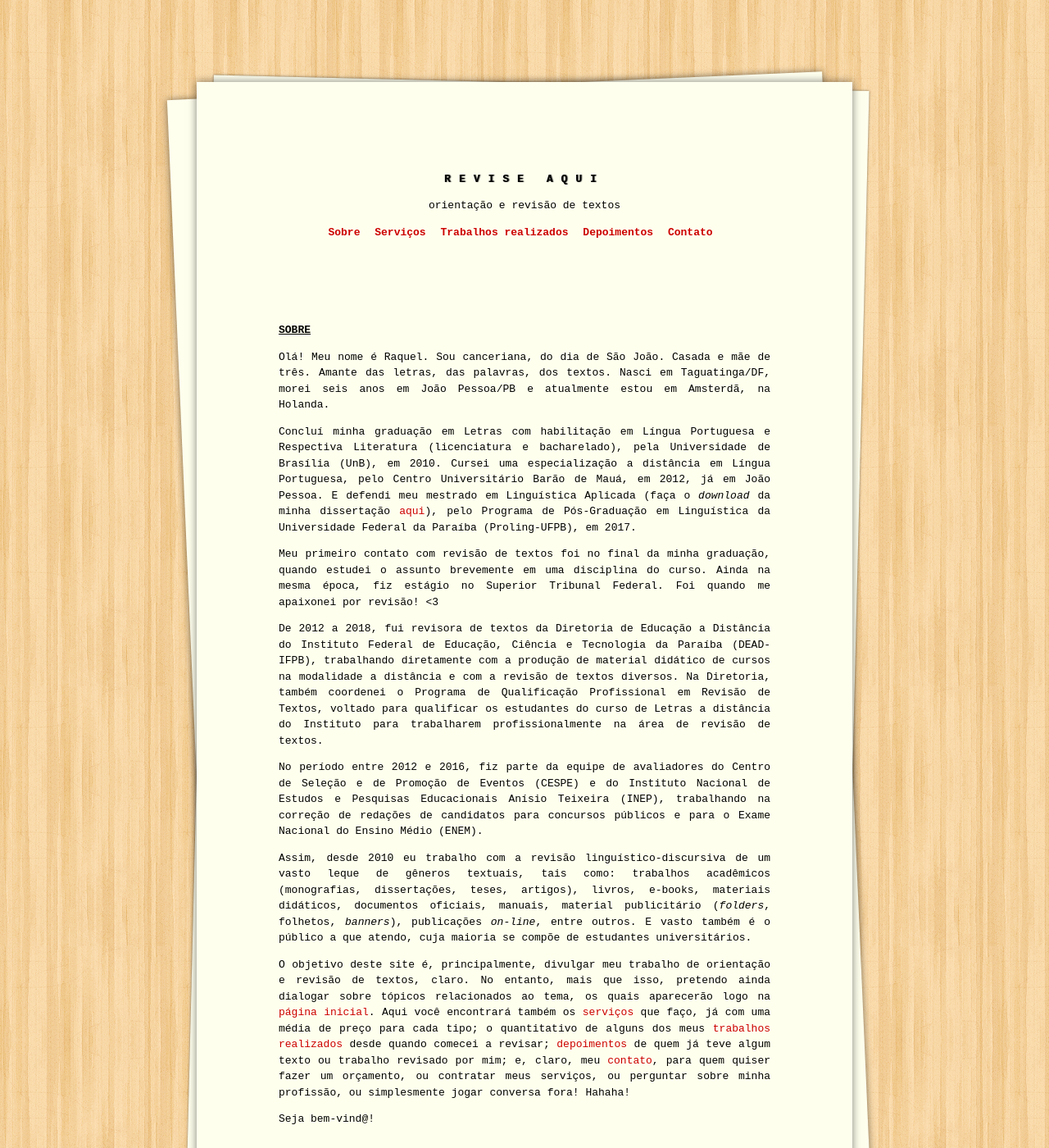
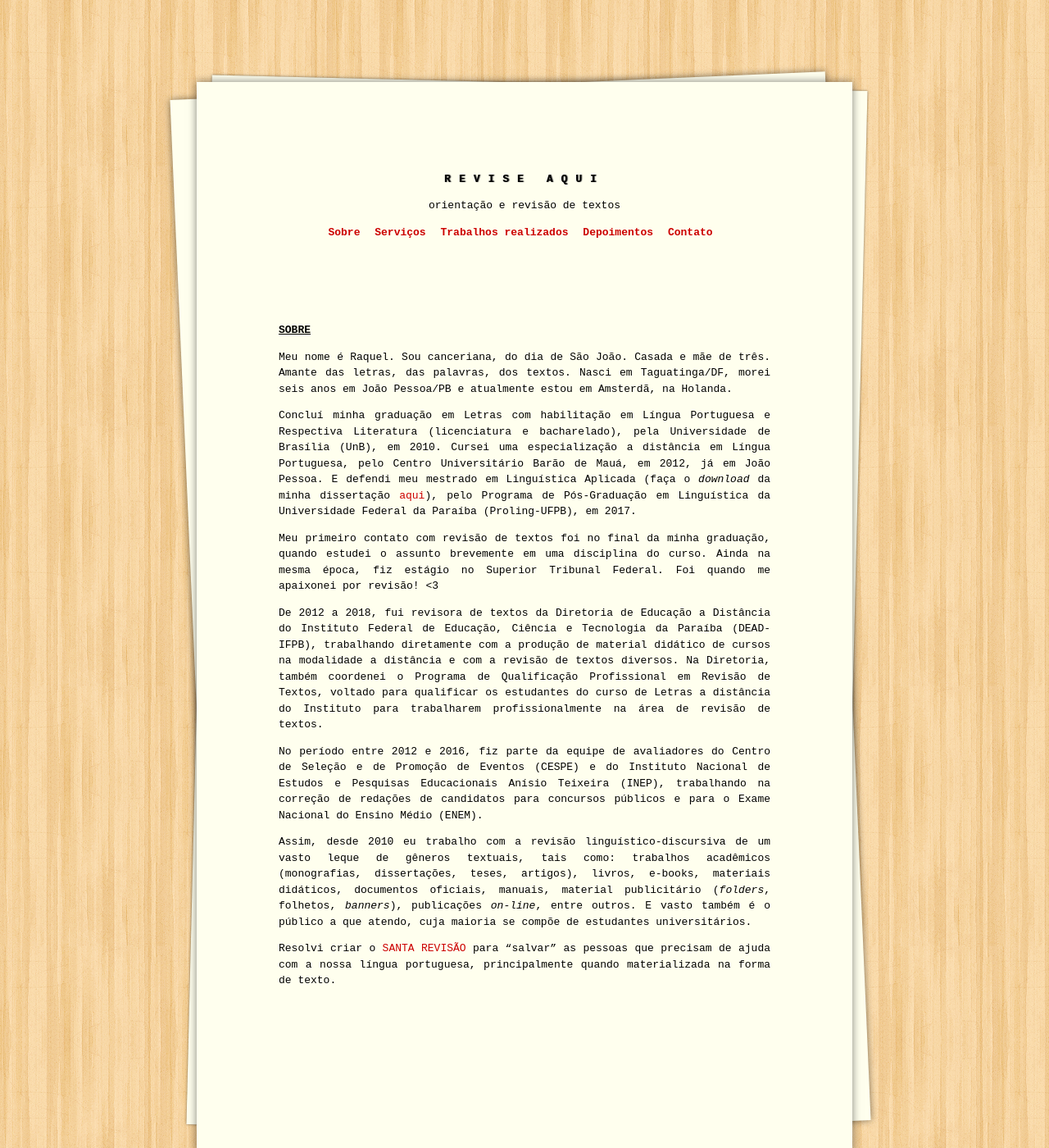
Before and after one commit to raqueldiniz/site, a Jekyll site: the page built from sobre.md, in a window 1280 px wide and 1400 px high. Shown: the whole window at 82% size. Built offline with Jekyll 4.4.1, drawn with Linux system fonts in a browser that asks for light colours.

Commit message:
Update sobre.md

```diff
--- a/sobre.md
+++ b/sobre.md
@@ -4,7 +4,7 @@ title: Sobre
 permalink: /sobre/
 ---
 
-Olá! Meu nome é Raquel. Sou canceriana, do dia de São João. Casada e mãe de três. Amante das letras, das palavras, dos textos. Nasci em Taguatinga/DF, morei seis anos em João Pessoa/PB e atualmente estou em Amsterdã, na Holanda.
+Meu nome é Raquel. Sou canceriana, do dia de São João. Casada e mãe de três. Amante das letras, das palavras, dos textos. Nasci em Taguatinga/DF, morei seis anos em João Pessoa/PB e atualmente estou em Amsterdã, na Holanda.
 
 Concluí minha graduação em Letras com habilitação em Língua Portuguesa e Respectiva Literatura (licenciatura e bacharelado), pela Universidade de Brasília (UnB), em 2010. Cursei uma especialização a distância em Língua Portuguesa, pelo Centro Universitário Barão de Mauá, em 2012, já em João Pessoa. E defendi meu mestrado em Linguística Aplicada (faça o _download_ da minha dissertação [aqui](https://sigaa.ufpb.br/sigaa/verProducao?idProducao=678570&key=ec6d5d7a66fa0c735f1d27438e403fc5)), pelo Programa de Pós-Graduação em Linguística da Universidade Federal da Paraíba (Proling-UFPB), em 2017.
 
@@ -16,6 +16,4 @@ No período entre 2012 e 2016, fiz parte da equipe de avaliadores do Centro de S
 
 Assim, desde 2010 eu trabalho com a revisão linguístico-discursiva de um vasto leque de gêneros textuais, tais como: trabalhos acadêmicos (monografias, dissertações, teses, artigos), livros, e-books, materiais didáticos, documentos oficiais, manuais, material publicitário (_folders_, folhetos, _banners_), publicações _on-line_, entre outros. E vasto também é o público a que atendo, cuja maioria se compõe de estudantes universitários.
 
-O objetivo deste site é, principalmente, divulgar meu trabalho de orientação e revisão de textos, claro. No entanto, mais que isso, pretendo ainda dialogar sobre tópicos relacionados ao tema, os quais aparecerão logo na [página inicial](/). Aqui você encontrará também os [serviços](/servicos/) que faço, já com uma média de preço para cada tipo; o quantitativo de alguns dos meus [trabalhos realizados](/trabalhos-realizados/) desde quando comecei a revisar; [depoimentos](/depoimentos/) de quem já teve algum texto ou trabalho revisado por mim; e, claro, meu [contato](/contato/), para quem quiser fazer um orçamento, ou contratar meus serviços, ou perguntar sobre minha profissão, ou simplesmente jogar conversa fora! Hahaha!
-
-Seja bem-vind@!
+Resolvi criar o [SANTA REVISÃO](/) para “salvar” as pessoas que precisam de ajuda com a nossa língua portuguesa, principalmente quando materializada na forma de texto.
```
